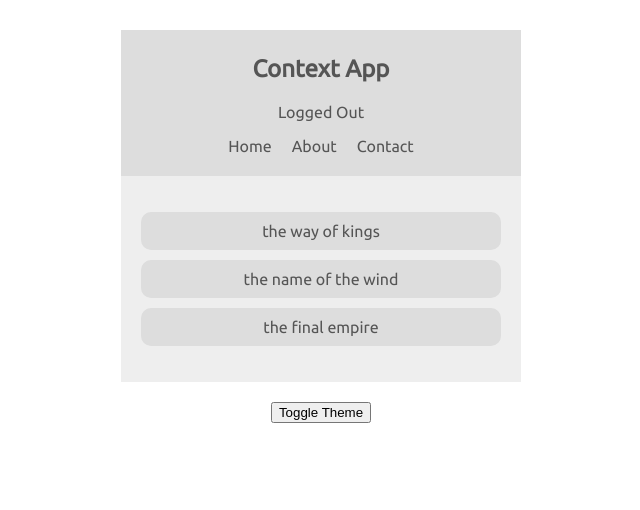
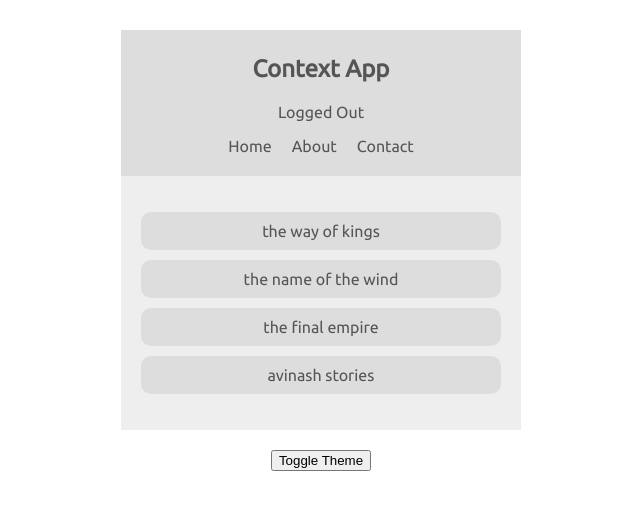
Before and after one commit to RaisanJMR/ContextAPI-ReactJS, a React (Create React App) app: page / in a window 1280 px wide. Shown: the top 510 px of the page, without its empty margins (319-959 px from the left). Built offline with nearby package versions, Linux system fonts and the light colour scheme.

Commit message:
simple commit

```diff
--- a/src/components/BookList.js
+++ b/src/components/BookList.js
@@ -1,5 +1,27 @@
 import React, { useContext } from 'react';
 import { ThemeContext } from '../contexts/ThemeContext';
+
+
+
+function BookList() {
+  const { isLightTheme, light, dark }=useContext(ThemeContext);
+  const theme = isLightTheme ? light : dark;
+  return (
+    <div className="book-list" style={{ color: theme.syntax, background: theme.bg }}>
+        <ul>
+          <li style={{ background: theme.ui }}>the way of kings</li>
+          <li style={{ background: theme.ui }}>the name of the wind</li>
+          <li style={{ background: theme.ui }}>the final empire</li>
+          <li style={{ background: theme.ui }}>avinash stories</li>
+        </ul>
+      </div>
+  )
+}
+
+export default BookList
+
+
+// export default BookList;
 
 // class BookList extends Component {
 //   static contextType = ThemeContext;
@@ -17,23 +39,3 @@ import { ThemeContext } from '../contexts/ThemeContext';
 //     );
 //   }
 // }
-
-
-function BookList() {
-  const { isLightTheme, light, dark }=useContext(ThemeContext);
-  const theme = isLightTheme ? light : dark;
-  return (
-    <div className="book-list" style={{ color: theme.syntax, background: theme.bg }}>
-        <ul>
-          <li style={{ background: theme.ui }}>the way of kings</li>
-          <li style={{ background: theme.ui }}>the name of the wind</li>
-          <li style={{ background: theme.ui }}>the final empire</li>
-        </ul>
-      </div>
-  )
-}
-
-export default BookList
-
-
-// export default BookList;
--- a/src/components/Navbar.js
+++ b/src/components/Navbar.js
@@ -1,16 +1,12 @@
-import React, { Component } from 'react';
+import React, { useContext } from 'react';
 import { AuthContext } from '../contexts/AuthContext';
 import { ThemeContext } from '../contexts/ThemeContext';
 
-class Navbar extends Component {
-  render() {
-    return (
-      <AuthContext.Consumer>
-        {(authContext) => (
-          <ThemeContext.Consumer>
-            {(themeContext) => {
-              const { isAuthenticated, toggleAuth } = authContext;
-              const { dark, light, isLightTheme } = themeContext;
+
+
+function Navbar() {
+  const { dark, light, isLightTheme } = useContext(ThemeContext);
+  const { isAuthenticated, toggleAuth } = useContext(AuthContext);
   const theme = isLightTheme ? light : dark;
   return (
     <nav style={{ background: theme.ui, color: theme.syntax }}>
@@ -25,12 +21,40 @@ class Navbar extends Component {
       </ul>
     </nav>
   );
-            }}
-          </ThemeContext.Consumer>
-        )}
-      </AuthContext.Consumer>
-    );
-  }
 }
 
-export default Navbar;
+// class Navbar extends Component {
+//   render() {
+//     return (
+//       <AuthContext.Consumer>
+//         {(authContext) => (
+//           <ThemeContext.Consumer>
+//             {(themeContext) => {
+//               const { isAuthenticated, toggleAuth } = authContext;
+//               const { dark, light, isLightTheme } = themeContext;
+//               const theme = isLightTheme ? light : dark;
+//               return (
+//                 <nav style={{ background: theme.ui, color: theme.syntax }}>
+//                   <h1>Context App</h1>
+//                   <div onClick={toggleAuth}>
+//                     {isAuthenticated ? 'Logged In' : 'Logged Out'}
+//                   </div>
+//                   <ul>
+//                     <li>Home</li>
+//                     <li>About</li>
+//                     <li>Contact</li>
+//                   </ul>
+//                 </nav>
+//               );
+//             }}
+//           </ThemeContext.Consumer>
+//         )}
+//       </AuthContext.Consumer>
+//     );
+//   }
+// }
+
+
+export default Navbar
+
+// export default Navbar;
--- a/src/components/ThemeToggle.js
+++ b/src/components/ThemeToggle.js
@@ -1,12 +1,23 @@
-import React, { Component } from 'react';
+import React, { useContext } from 'react';
 import { ThemeContext } from '../contexts/ThemeContext';
 
-export class ThemeToggle extends Component {
-  static contextType = ThemeContext;
-  render() {
-    const { toggleTheme } = this.context;
-    return <button onClick={toggleTheme}>Toggle Theme</button>;
-  }
+
+
+
+function ThemeToggle() {
+  const {toggleTheme} = useContext(ThemeContext);
+  return <button onClick={toggleTheme}>Toggle Theme</button>;
 }
 
-export default ThemeToggle;
+export default ThemeToggle
+
+
+// export class ThemeToggle extends Component {
+//   static contextType = ThemeContext;
+//   render() {
+//     const { toggleTheme } = this.context;
+//     return <button onClick={toggleTheme}>Toggle Theme</button>;
+//   }
+// }
+
+// export default ThemeToggle;
```
Lines whose indentation alone changed are shown as unchanged.
